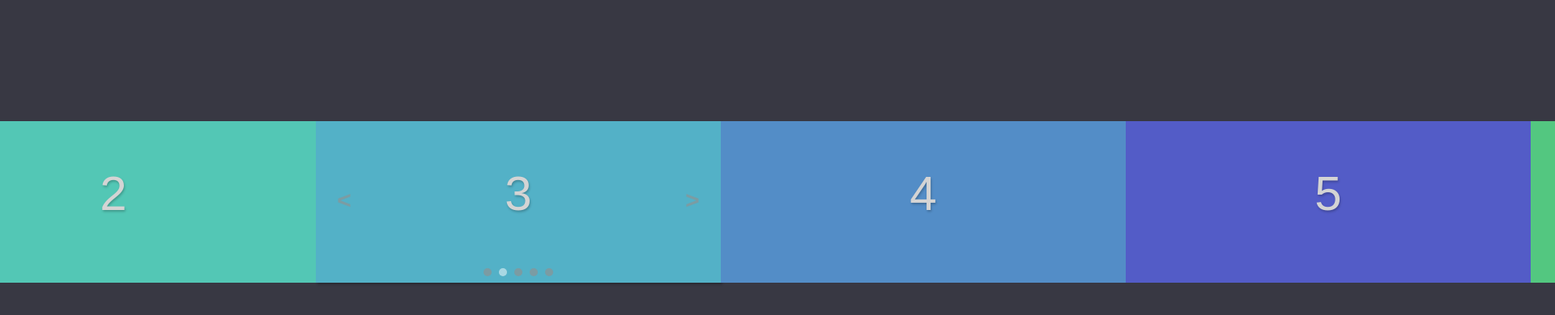
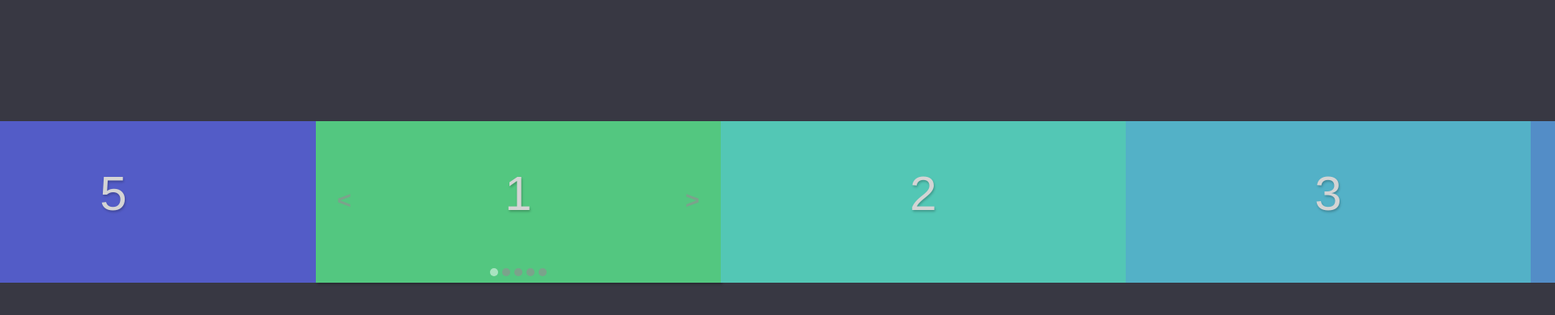
Before and after one commit to AlexEmashev/swipeslider, a plain HTML site: page index.html in a window 1280 px wide. Both pictures are taken after a click on the item 602 px from the left and 337 px from the top of the page. Shown: the top 390 px of the page at 81% size, 1920 px wide, since content can reach past the window. Drawn offline with Linux system fonts and the light colour scheme.

Commit message:
Add controls reactions.

```diff
--- a/index.html
+++ b/index.html
@@ -31,13 +31,7 @@
       <span>5</span>
     </div>
   </div>
-  <ul class="swipslider-bullet">
-  <li></li>
-  <li class="active"></li>
-  <li></li>
-  <li></li>
-  <li></li>
-  </ul>
+
 </div>
 </body>
 </html>
--- a/swipeslider.js
+++ b/swipeslider.js
@@ -41,14 +41,16 @@
     (function init() {
       slideWidth = slider.width();
 
+      if(settings.prevNextButtons){
+        insertPrevNextButtons();
+      }
+
       // Add last slide before first and first before last to seamless and engless transition
       slider.find('.slide:last-child').clone().prependTo(slider);
       slider.find('.slide:nth-child(2)').clone().appendTo(slider);
       slideCount = slider.find('.slide').length;
 
-      if(settings.prevNextButtons){
-        insertPrevNextButtons();
-      }
+      insertBullets(slideCount - 2);
 
       setTransitionDuration(transitionDuration);
       setTimingFunction(settings.timingFunction);
@@ -146,13 +148,16 @@
         // If this is the last slide, then wait animation is over
         // and jump to first.
         if (currentSlide == slideCount - 1){
+          setActiveBullet(1);
           window.setTimeout(jumpToStart, transitionDuration);
         } else if (currentSlide == 0) {
+          setActiveBullet(slideCount -1);
           window.setTimeout(jumpToEnd, transitionDuration);
+        } else {
+          setActiveBullet(currentSlide);
         }
 
-        autoAnimation = true;
-        startAutoPlay();
+        enableAutoPlay();
       }
     }
 
@@ -173,11 +178,20 @@
 
     /**
     * Disables autoplay function.
-    * Used while swiping.
+    * Used while performing manual operations.
     */
     function disableAutoPlay() {
       autoAnimation = false;
       window.clearTimeout(animationDelayID);
+    }
+
+    /**
+    * Enables autoplay function.
+    * Used while performing manual operations.
+    */
+    function enableAutoPlay() {
+      autoAnimation = true;
+      startAutoPlay();
     }
 
     /**
@@ -208,6 +222,9 @@
 
       if (currentSlide == slideCount - 1) {
         window.setTimeout(jumpToStart, transitionDuration);
+      } else {
+        // In case of jump active bullet sets there
+        setActiveBullet(currentSlide);
       }
     }
 
@@ -250,6 +267,7 @@
       currentSlide = slideNumber;
       translateX(-slideWidth * currentSlide);
       window.setTimeout(returnTransitionAfterJump, 50);
+      setActiveBullet(currentSlide);
     }
 
     /**
@@ -311,12 +329,69 @@
         .css('transition-property', property);
     }
 
-    // Slider Controls
+    /**
+    * Next slide and Previous slide buttons.
+    */
     function insertPrevNextButtons(){
-      slider.after('<a href="#" class="swipslider-prev" id="swipsliderPrev">&lt;</a>');
-      $('#swipsliderPrev').click(switchBackward);
-      slider.after('<a href="#" class="swipslider-next" id="swipsliderNext">&gt;</a>');
-      $('#swipsliderNext').click(switchForward);
+      slider.after('<a href="#" class="swipslider-prev">&lt;</a>');
+      slider.parent().find('.swipslider-prev').click(function(){
+        disableAutoPlay();
+        switchBackward();
+        enableAutoPlay();
+      });
+      slider.after('<a href="#" class="swipslider-next">&gt;</a>');
+      slider.parent().find('.swipslider-next').click(function(){
+        disableAutoPlay();
+        switchForward();
+        enableAutoPlay();
+        });
+    }
+
+    /**
+    * Add bullet indicator of current slide.
+    */
+    function insertBullets(count){
+      slider.after('<ul class="swipslider-bullet"></ul>');
+      var bulletList = slider.parent().find('.swipslider-bullet');
+      for (var i = 0; i < count; i++){
+
+        if (i == 0){
+          bulletList.append('<li class="slide-' + i + ' active"></li>');
+        } else {
+          bulletList.append('<li class="slide-' + i + '"></li>');
+        }
+
+        var item = slider.parent().find('.slide-' + i);
+
+        // Workaround a problem when iterator i will have max value due to closure nature.
+        (function(lockedIndex){
+          item.click(function() {
+            // Disable autoplay on time of transition.
+            disableAutoPlay();
+            currentSlide = lockedIndex + 1;
+            setActiveBullet(currentSlide);
+            translateX(-currentSlide * slideWidth);
+            enableAutoPlay();
+          });
+        })(i);
+      }
+    }
+
+    /**
+    * Sets active bullet mark of active slide.
+    * @param number {Number} active slide with respect of two added slides.
+    */
+    function setActiveBullet(number){
+      if(number == 0){
+        number = 1;
+      } else if (number == slideCount - 1){
+        number = slideCount - 1;
+      } else {
+        number = number - 1;
+      }
+
+      slider.parent().find('.swipslider-bullet').find('li').removeClass('active');
+      slider.parent().find('.slide-' + number).addClass('active');
     }
 
     return slider;
```
